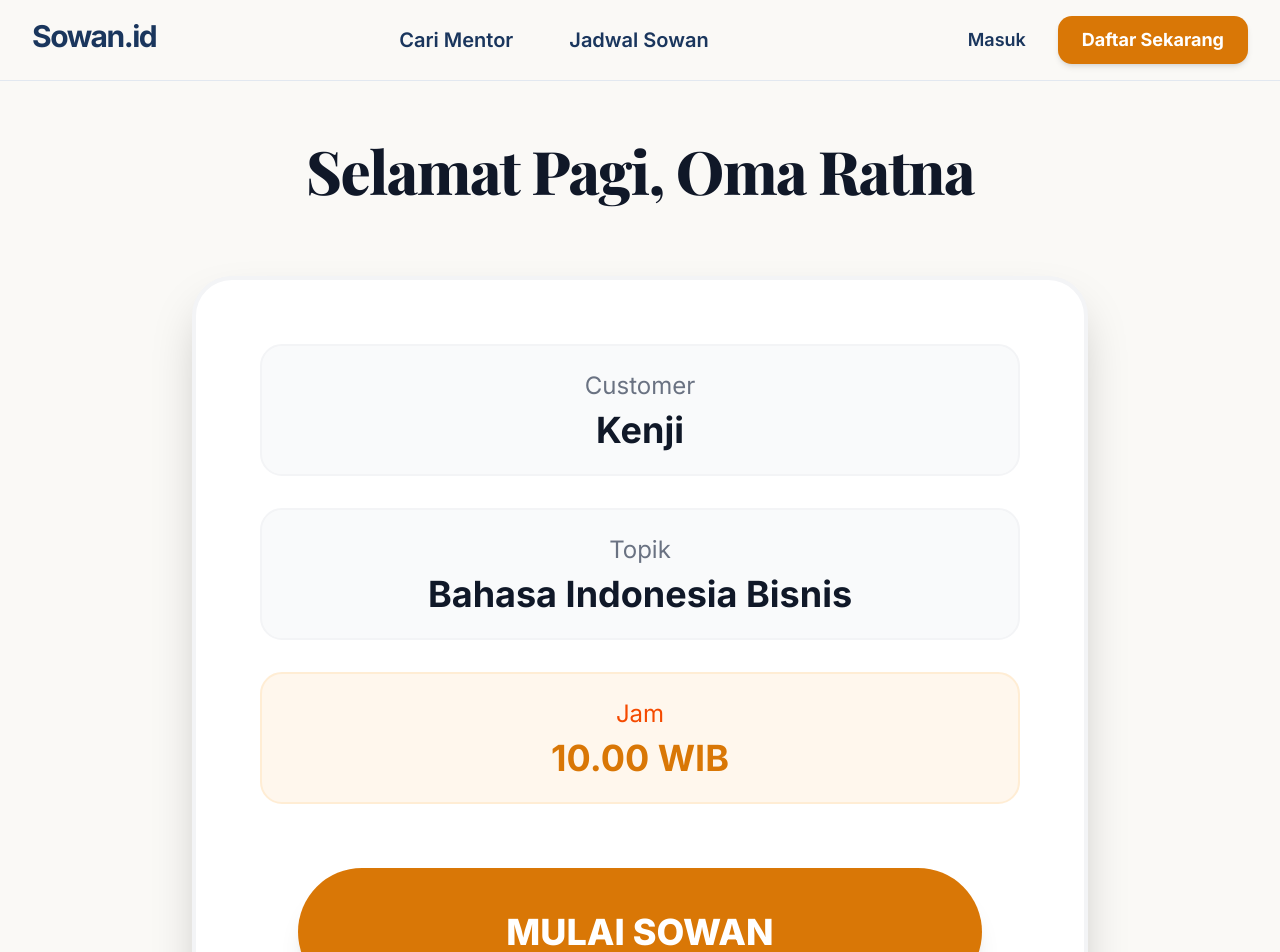
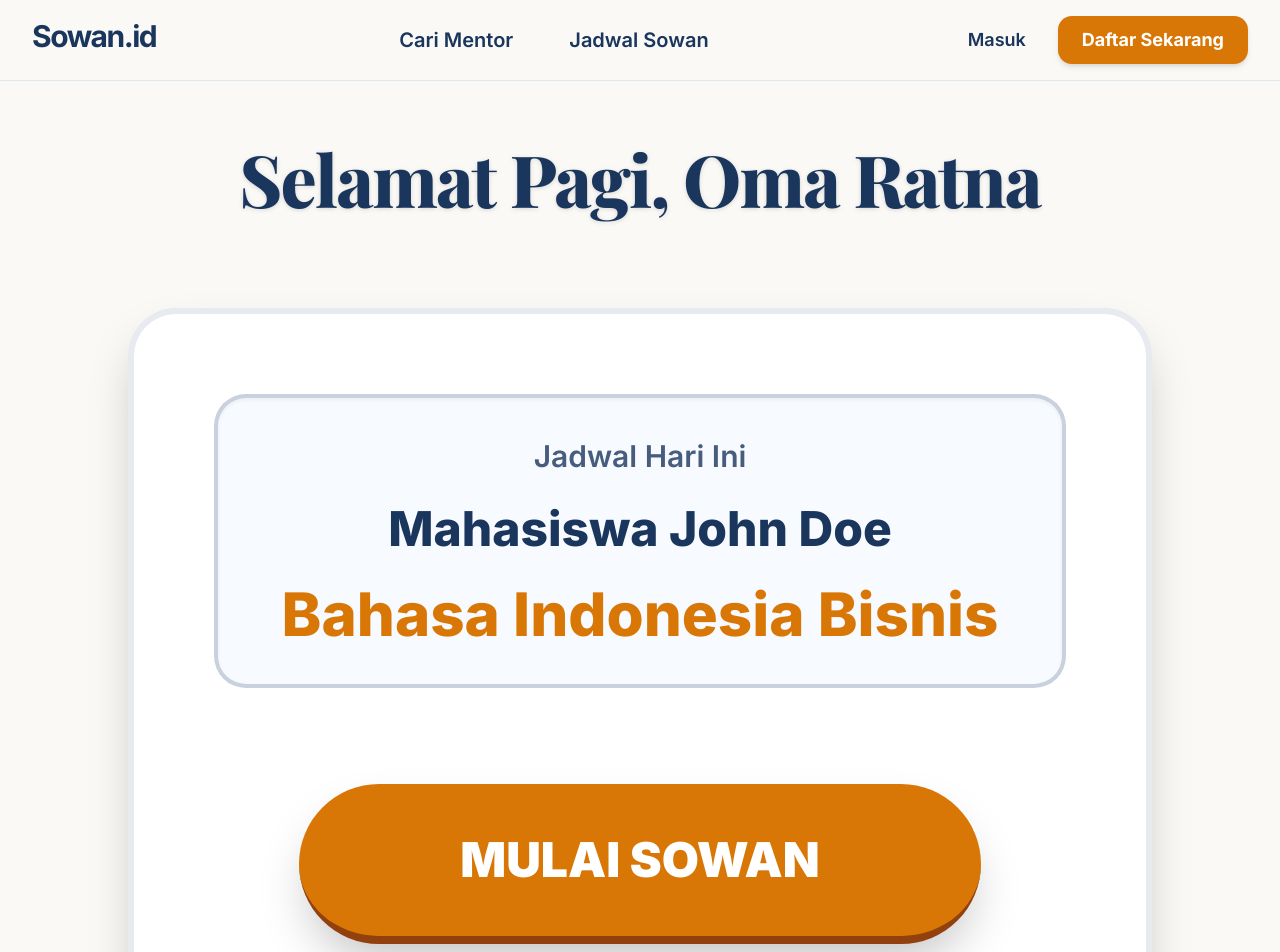
Before and after one commit to Stylenecy/Sowan, a Next.js app: page /dashboard/mentor in a window 1280 px wide. Shown: the top 952 px of the page. Built offline with nearby package versions, Linux system fonts and the light colour scheme; a web font is replaced by a local one.

Commit message:
feat: polish Mentor Dashboard with Geronteknologi UI

```diff
--- a/app/dashboard/mentor/page.tsx
+++ b/app/dashboard/mentor/page.tsx
@@ -3,41 +3,35 @@ import Link from 'next/link';
 
 export default function MentorDashboard() {
     return (
-        <main className="min-h-screen w-full bg-[#FAF9F6] flex flex-col items-center justify-center p-6 md:p-12 font-sans">
+        <main className="min-h-screen w-full bg-[#FAF9F6] flex flex-col items-center justify-center p-6 md:p-12 font-sans text-[#1A365D]">
 
-            <div className="w-full max-w-4xl flex flex-col items-center space-y-10 md:space-y-16">
+            <div className="w-full max-w-5xl flex flex-col items-center space-y-12 md:space-y-20">
 
                 {/* Header / Greeting */}
-                <h1 className="text-4xl md:text-6xl font-extrabold text-gray-900 text-center tracking-tight leading-snug">
+                <h1 className="text-5xl md:text-7xl font-extrabold text-center tracking-tight leading-snug drop-shadow-sm text-[#1A365D]">
                     Selamat Pagi, Oma Ratna
                 </h1>
 
                 {/* Giant Schedule Card */}
-                <div className="w-full bg-white rounded-[2.5rem] shadow-2xl border-4 border-gray-100 p-8 md:p-16 flex flex-col items-center space-y-12">
+                <div className="w-full bg-white rounded-[3rem] shadow-2xl border-[6px] border-[#1A365D]/10 p-10 md:p-20 flex flex-col items-center space-y-16">
 
                     {/* Card Content */}
-                    <div className="text-2xl md:text-4xl font-medium text-gray-800 flex flex-col items-center space-y-8 text-center w-full">
-                        <div className="w-full bg-gray-50 rounded-3xl p-6 border-2 border-gray-100">
-                            <span className="text-gray-500 block mb-2 text-xl md:text-2xl font-normal">Customer</span>
-                            <span className="font-bold text-gray-900">Kenji</span>
-                        </div>
-
-                        <div className="w-full bg-gray-50 rounded-3xl p-6 border-2 border-gray-100">
-                            <span className="text-gray-500 block mb-2 text-xl md:text-2xl font-normal">Topik</span>
-                            <span className="font-bold text-gray-900">Bahasa Indonesia Bisnis</span>
-                        </div>
-
-                        <div className="w-full bg-orange-50 rounded-3xl p-6 border-2 border-orange-100">
-                            <span className="text-orange-600 block mb-2 text-xl md:text-2xl font-normal">Jam</span>
-                            <span className="font-bold text-[#D97706]">10.00 WIB</span>
+                    <div className="text-3xl md:text-5xl font-bold flex flex-col items-center space-y-10 text-center w-full">
+                        <div className="w-full bg-blue-50/50 rounded-[2rem] p-10 border-4 border-[#1A365D]/20 shadow-inner">
+                            <span className="text-[#1A365D]/80 block mb-4 text-2xl md:text-3xl font-semibold">Jadwal Hari Ini</span>
+                            <span className="font-extrabold text-[#1A365D] leading-relaxed">
+                                Mahasiswa John Doe
+                                <br/>
+                                <span className="text-4xl md:text-6xl text-[#D97706] mt-4 block">Bahasa Indonesia Bisnis</span>
+                            </span>
                         </div>
                     </div>
 
                     {/* Action Button - Unmissable */}
                     <Link
                         href="/room/123"
-                        className="w-full flex items-center justify-center md:w-[90%] h-24 md:h-32 bg-[#D97706] hover:bg-[#B45309] text-white rounded-full text-3xl md:text-4xl font-extrabold shadow-xl hover:shadow-2xl transition-all active:scale-95 focus:outline-none focus:ring-8 focus:ring-[#D97706]/50 mt-4"
-                        aria-label="Mulai Sowan Sekarang"
+                        className="w-full flex items-center justify-center md:w-4/5 h-32 md:h-40 bg-[#D97706] hover:bg-[#B45309] text-white rounded-full text-4xl md:text-5xl font-black shadow-2xl hover:shadow-[0_20px_50px_rgba(217,119,6,0.5)] transition-all transform active:scale-95 focus:outline-none focus:ring-8 focus:ring-[#D97706]/50 mt-8 border-b-8 border-[#92400E]"
+                        aria-label="Mulai Sesi Video Call Sekarang"
                     >
                         MULAI SOWAN
                     </Link>
--- a/app/room/[id]/page.tsx
+++ b/app/room/[id]/page.tsx
@@ -1,11 +1,60 @@
-import React from 'react';
+'use client';
+
+import React, { useEffect, useRef, useState } from 'react';
 import Link from 'next/link';
 import { Mic, MicOff, Video, VideoOff, PhoneOff } from 'lucide-react';
 
 export default function RoomPage({ params }: { params: { id: string } }) {
     // Mock states for UI purposes
-    const isMuted = false;
-    const isVideoOff = false;
+    const [isMuted, setIsMuted] = useState(false);
+    const [isVideoOff, setIsVideoOff] = useState(false);
+    const videoRef = useRef<HTMLVideoElement>(null);
+    const streamRef = useRef<MediaStream | null>(null);
+
+    useEffect(() => {
+        const startCamera = async () => {
+            try {
+                const stream = await navigator.mediaDevices.getUserMedia({
+                    video: true,
+                    audio: true
+                });
+                streamRef.current = stream;
+                if (videoRef.current) {
+                    videoRef.current.srcObject = stream;
+                }
+            } catch (err) {
+                console.error("Error accessing media devices.", err);
+            }
+        };
+
+        if (!isVideoOff) {
+            startCamera();
+        }
+
+        return () => {
+            if (streamRef.current) {
+                streamRef.current.getTracks().forEach(track => track.stop());
+            }
+        };
+    }, [isVideoOff]);
+
+    const toggleMute = () => {
+        if (streamRef.current) {
+            streamRef.current.getAudioTracks().forEach(track => {
+                track.enabled = !track.enabled;
+            });
+            setIsMuted(!isMuted);
+        }
+    };
+
+    const toggleVideo = () => {
+        if (streamRef.current) {
+            streamRef.current.getVideoTracks().forEach(track => {
+                track.enabled = !track.enabled;
+            });
+            setIsVideoOff(!isVideoOff);
+        }
+    };
 
     return (
         <main className="min-h-screen w-full bg-[#FAF9F6] flex flex-col items-center justify-between p-4 md:p-8 font-sans">
@@ -26,9 +75,22 @@ export default function RoomPage({ params }: { params: { id: string } }) {
                     Video Customer (Lawan Bicara)
                 </div>
 
-                {/* Self Video Placeholder (Elderly) */}
-                <div className="absolute bottom-6 right-6 w-1/3 max-w-[240px] aspect-video bg-gray-800 rounded-2xl border-4 border-white shadow-xl flex items-center justify-center">
-                    <span className="text-gray-400 font-bold text-lg md:text-xl">Kamera Sendiri</span>
+                {/* Real Self Video Feed */}
+                <div className="absolute bottom-6 right-6 w-1/3 max-w-[280px] aspect-video bg-gray-800 rounded-2xl border-4 border-white shadow-xl overflow-hidden flex items-center justify-center">
+                    {isVideoOff ? (
+                        <div className="flex flex-col items-center gap-2">
+                            <VideoOff className="w-12 h-12 text-gray-500" />
+                            <span className="text-gray-400 font-bold text-lg md:text-xl">Kamera Mati</span>
+                        </div>
+                    ) : (
+                        <video
+                            ref={videoRef}
+                            autoPlay
+                            playsInline
+                            muted
+                            className="w-full h-full object-cover"
+                        />
+                    )}
                 </div>
             </div>
 
@@ -37,6 +99,7 @@ export default function RoomPage({ params }: { params: { id: string } }) {
 
                 {/* Audio Toggle */}
                 <button
+                    onClick={toggleMute}
                     className="w-20 h-20 md:w-24 md:h-24 rounded-full bg-gray-100 hover:bg-gray-200 border-4 border-gray-300 flex items-center justify-center shadow-lg transition-transform active:scale-95 focus:outline-none focus:ring-8 focus:ring-gray-300/50"
                     aria-label={isMuted ? "Hidupkan Suara" : "Matikan Suara"}
                 >
@@ -49,6 +112,7 @@ export default function RoomPage({ params }: { params: { id: string } }) {
 
                 {/* Video Toggle */}
                 <button
+                    onClick={toggleVideo}
                     className="w-20 h-20 md:w-24 md:h-24 rounded-full bg-gray-100 hover:bg-gray-200 border-4 border-gray-300 flex items-center justify-center shadow-lg transition-transform active:scale-95 focus:outline-none focus:ring-8 focus:ring-gray-300/50"
                     aria-label={isVideoOff ? "Hidupkan Kamera" : "Matikan Kamera"}
                 >
```
